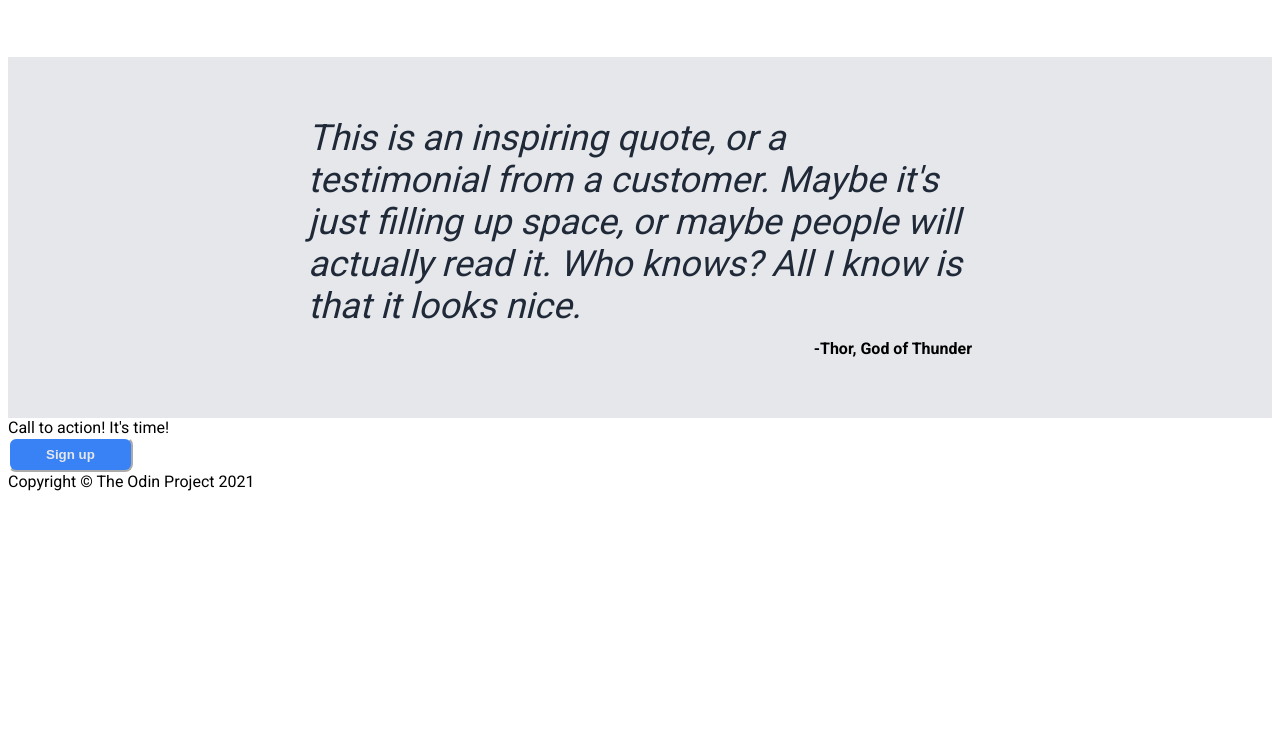
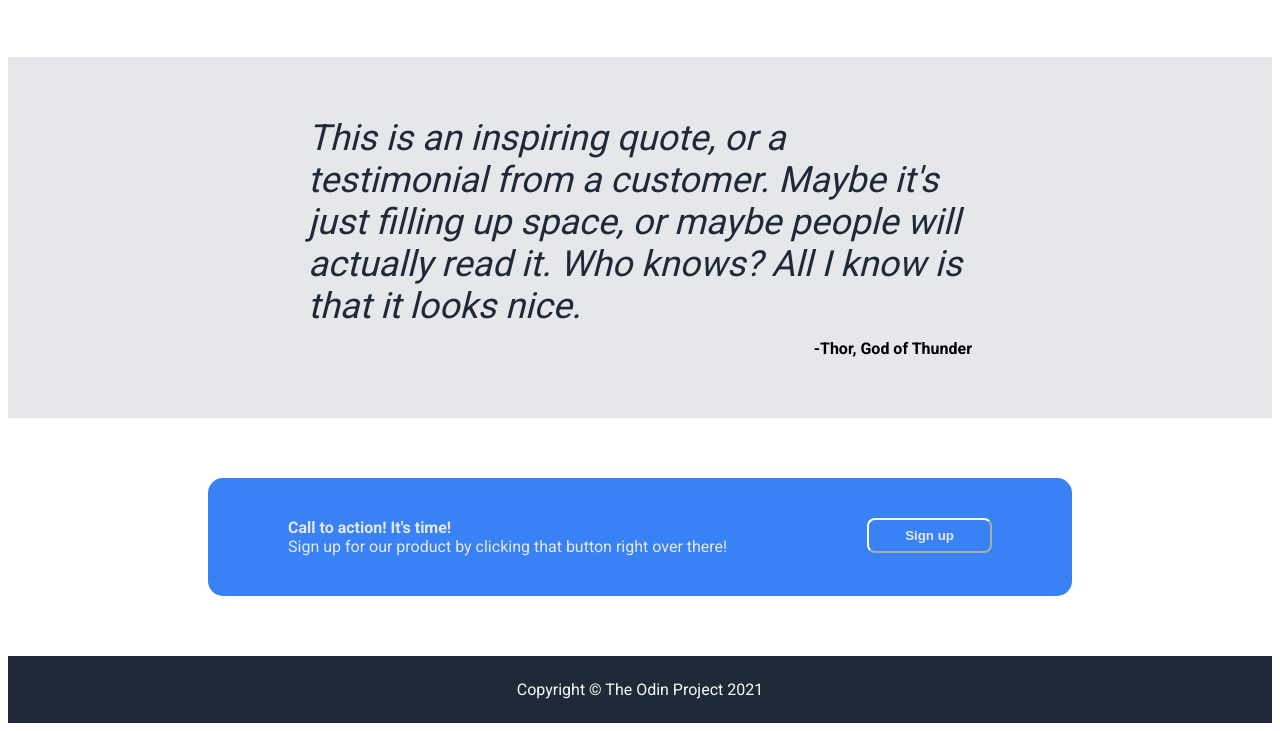
Before and after one commit to dsully917/odin-landing-page, a plain HTML site: page index.html in a window 1280 px wide. Shown: the part 741-1472 px from the top of the page. Before the commit the page ends 1240 px from the top, so only its background shows below. Drawn offline with Linux system fonts and the light colour scheme.

Commit message:
style bottom section and footer

```diff
--- a/css/style.css
+++ b/css/style.css
@@ -126,13 +126,34 @@ a {
     font-weight: bold;
 }
 
-
+.content-bottom {
+    background-color: #3882f6;
+    color: #e5e7eb;
+    display: flex;
+    justify-content: space-between;
+    margin: 60px 200px;
+    padding: 40px 80px;
+    border-radius: 15px;
+}
 
 .action-call-button button {
-    background-color: #3882f6;
-    color: #e5e7eb;
+    background-color: inherit;
+    color: inherit;
     padding: 8px 36px;
     border-radius: 8px;
     border-color: white;
     font-weight: 700;
 }
+
+.action-call-text {
+    font-weight: bold;
+}
+
+.footer {
+    display: flex;
+    justify-content: center;
+    align-items: center;
+    background-color: #1f2937;
+    color: #f9faf8;
+    padding: 24px 0;
+}
--- a/index.html
+++ b/index.html
@@ -67,8 +67,15 @@
             </div>
 
             <div class="content-bottom">
-                <div class="action-call-text">Call to action! It's time!</div>
-                <div class="action-call-button"><button>Sign up</button></div>
+                <div class="content-bottom-left">
+                    <div class="action-call-text">Call to action! It's time!</div>
+                    <div class="action call-subtext">Sign up for our product
+                        by clicking that button right over there!</div>
+                </div>
+
+                <div class="content-bottom-right">
+                    <div class="action-call-button"><button>Sign up</button></div>
+                </div>
             </div>
         </div>
 
```
